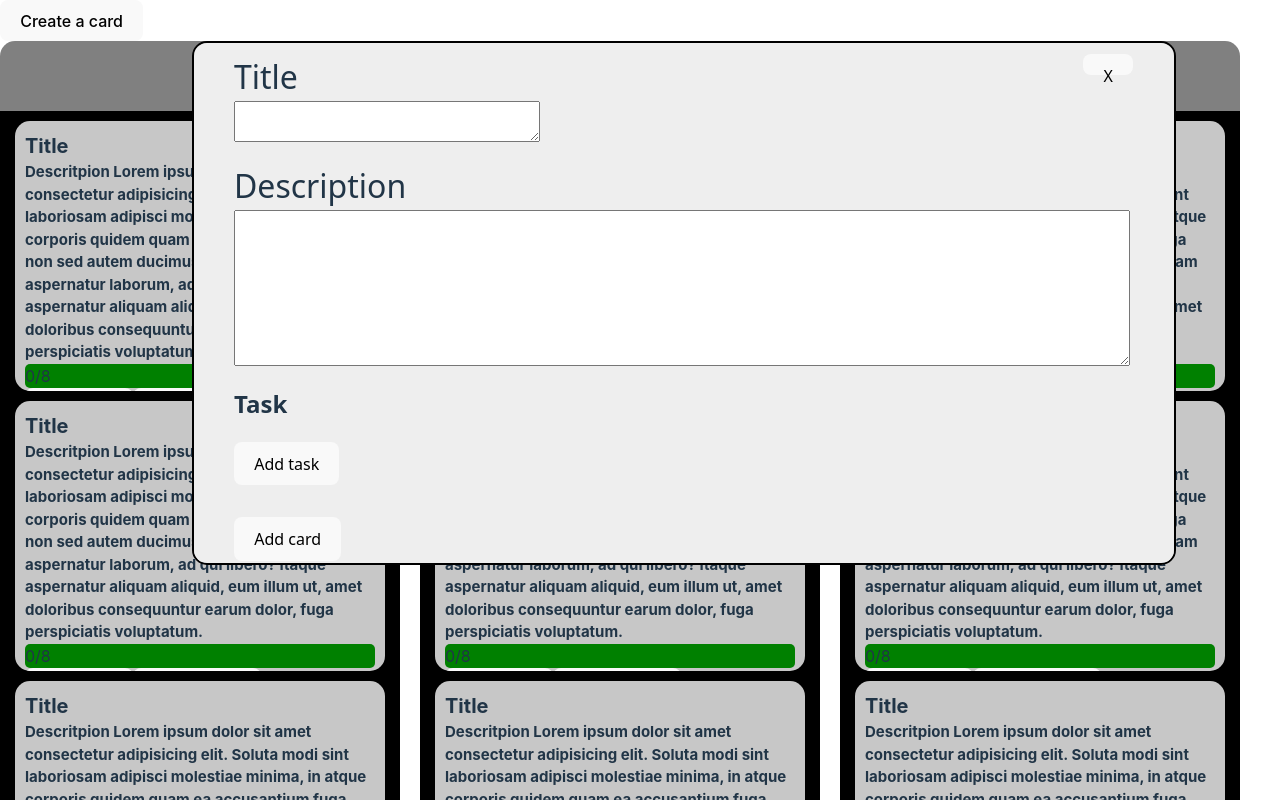
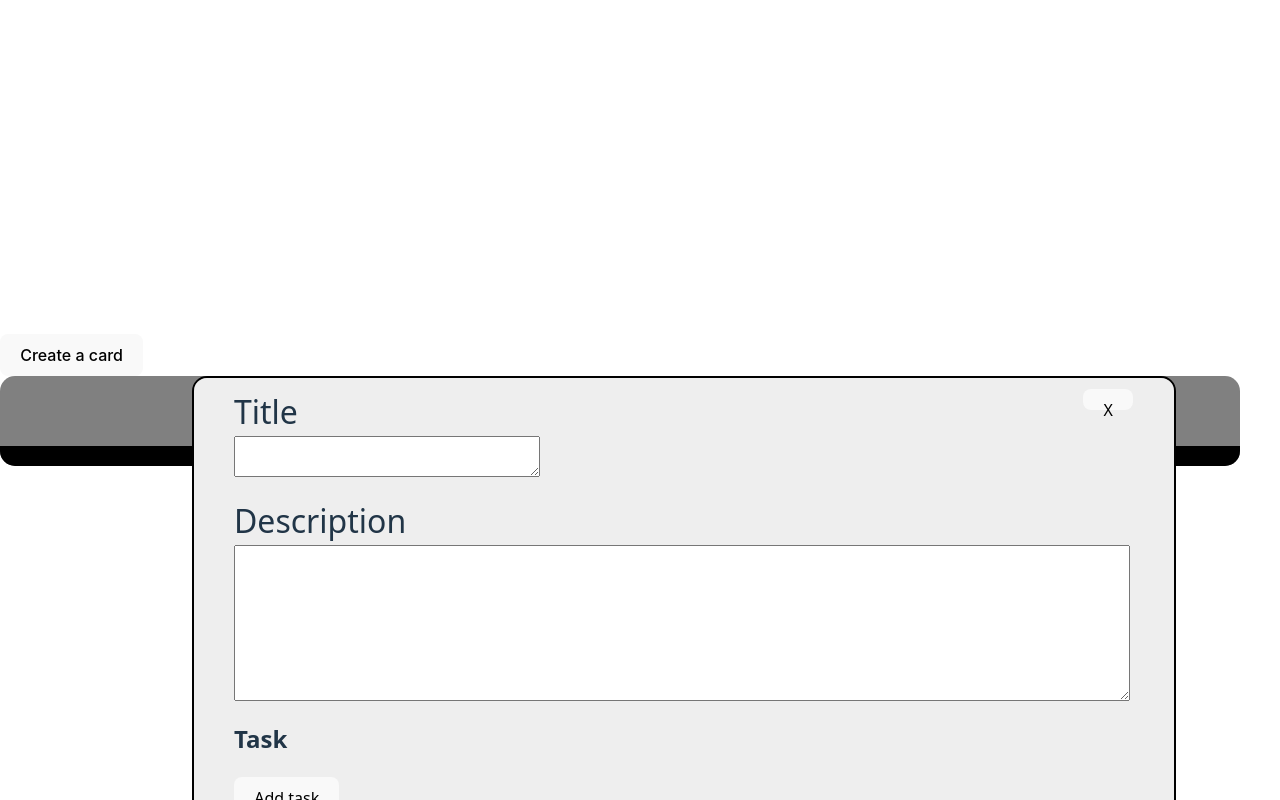
Before and after one commit to Matthieu-Wivers/project, a React (Vite) app: page / in a window 1280 px wide. Shown: the top 800 px of the page. Built offline with nearby package versions, Linux system fonts and the light colour scheme; a web font is replaced by a local one.

Commit message:
<feat> (<CreateCard>): <Can now create a card and delete a card>

```diff
--- a/src/components/CardContainer.jsx
+++ b/src/components/CardContainer.jsx
@@ -1,6 +1,6 @@
 import React from 'react';
 import styled from 'styled-components';
-import Card from './Card';
+import CreateCard from './CreateCard';
 import PropTypes from 'prop-types';
 
 const StyledCardContainer = styled.div`
@@ -27,6 +27,37 @@ const StyledCardContainer = styled.div`
             padding: 10px;
             background-color: #000000;
             border-radius: 0px 0px 15px 15px;
+
+            &>.card {
+                min-width: 350px;
+                max-width: 350px;
+                height: 250px;
+                display: flex;
+                background-color: #c7c7c7;
+                overflow: hidden;
+                display: flex;
+                flex-direction: column;
+                justify-content: space-between;
+                padding: 10px;
+                margin: auto;
+                border-radius: 15px;
+
+                &>h2 {
+                    font-size: 20px;
+                    margin: 0px;
+                }
+
+                &>h3 {
+                    font-size: 15px;
+                    margin: 0px;
+                }
+
+                &>p {
+                    background-color: green;
+                    border-radius: 5px;
+                    margin: 0px;
+                }
+            }
 
         }
     }
@@ -67,12 +98,7 @@ const CardContainer = () => {
                 <h2></h2>
             </div>
             <div className="listCards">
-                <Card />
-                <Card />
-                <Card />
-                <Card />
-                <Card />
-                <Card />
+
             </div>
         </StyledCardContainer>
     );
--- a/src/components/CreateCard.jsx
+++ b/src/components/CreateCard.jsx
@@ -232,12 +232,13 @@ const StyledCreateCard = styled.div`
     }
 `
 
-const CreateCard = () => {
+export default function CreateCard () {
     // Import HTML elements
     const list = document.querySelector('ol');
     const newTask = document.querySelector('#newTask');
     const title = document.querySelector('#title');
     const desc = document.querySelector('#desc');
+    const cardsList = document.querySelector('.listCards');
 
     // Creation delay settings in ms
     function delay(ms) {
@@ -278,7 +279,32 @@ const CreateCard = () => {
         title.value = '';
         desc.value = '';
         setIsActive(false);
-        list.innerHTML = ''
+        list.innerHTML = '';
+    }
+
+    async function addCard(){
+
+        cardsList.innerHTML = cardsList.innerHTML + `<div class="card">
+                                                                <h2 class="title">title</h2>
+                                                                <h3 class="desc">test</h3>
+                                                                <p>0/8</p>
+                                                                <div>
+                                                                    <button onClick={editCard}>Edit card</button>
+                                                                    <button onClick={event.currentTarget.parentNode.parentNode.remove()} class="deleteCard">Delete card</button>
+                                                                </div>
+                                                            </div>`;
+
+        await(5)
+            cardsList.lastElementChild.querySelector('.title').innerHTML = `${title.value}`;
+            cardsList.lastElementChild.querySelector('.desc').innerHTML = `${desc.value}`;
+
+
+        await(10)
+            document.querySelector('#createCard').style.display = "none";
+            title.value = '';
+            desc.value = '';
+            setIsActive(false);
+            list.innerHTML = '';
     }
 
 
@@ -311,9 +337,7 @@ const CreateCard = () => {
 		            <ol></ol>
                 </div>
             </div>
-            <button>Add card</button>
+            <button onClick={addCard}>Add card</button>
         </StyledCreateCard>
     );
 };
-
-export default CreateCard;
```
Also changed, not shown: src/components/Card.jsx (+3 -5 lines), src/script.js (line endings or trailing spaces).
